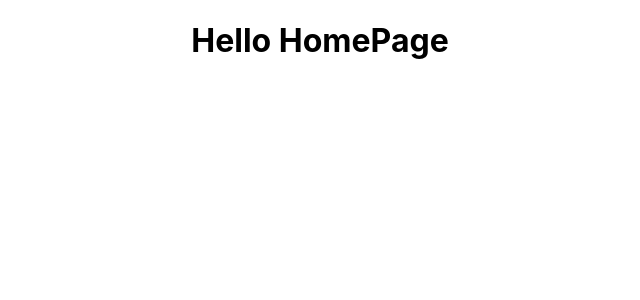
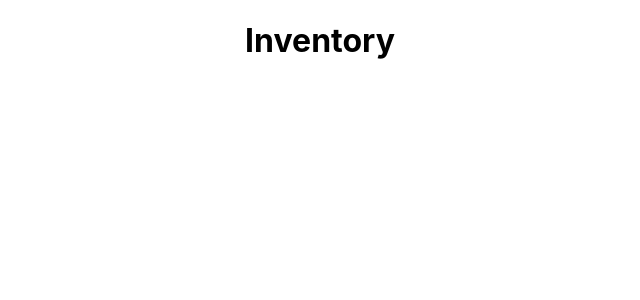
Before and after one commit to i-ll-serve-soup-july-2019/FrontEnd, a React (Create React App) app in the folder serve-soup/: page / in a window 1280 px wide. Shown: the top 300 px of the page, without its empty margins (320-960 px from the left). Built offline with nearby package versions, Linux system fonts and the light colour scheme.

Commit message:
Implementing react-router

```diff
--- a/serve-soup/src/components/HomePage.js
+++ b/serve-soup/src/components/HomePage.js
@@ -4,7 +4,7 @@ class HomePage extends React.Component {
   render() {
     return (
       <div>
-        <h1>Hello HomePage</h1>
+        <h1>Inventory</h1>
       </div>
     );
   }
--- a/serve-soup/src/index.js
+++ b/serve-soup/src/index.js
@@ -8,11 +8,16 @@ import { createStore, applyMiddleware } from "redux";
 import { Provider } from "react-redux";
 import rootReducer from "./reducer";
 
+//Importing react router
+import { BrowserRouter as Router } from "react-router-dom";
+
 const store = createStore(rootReducer, applyMiddleware(thunk, logger));
 
 ReactDOM.render(
   <Provider store={store}>
-    <App />
+    <Router>
+      <App />
+    </Router>
   </Provider>,
   document.getElementById("root")
 );
```
